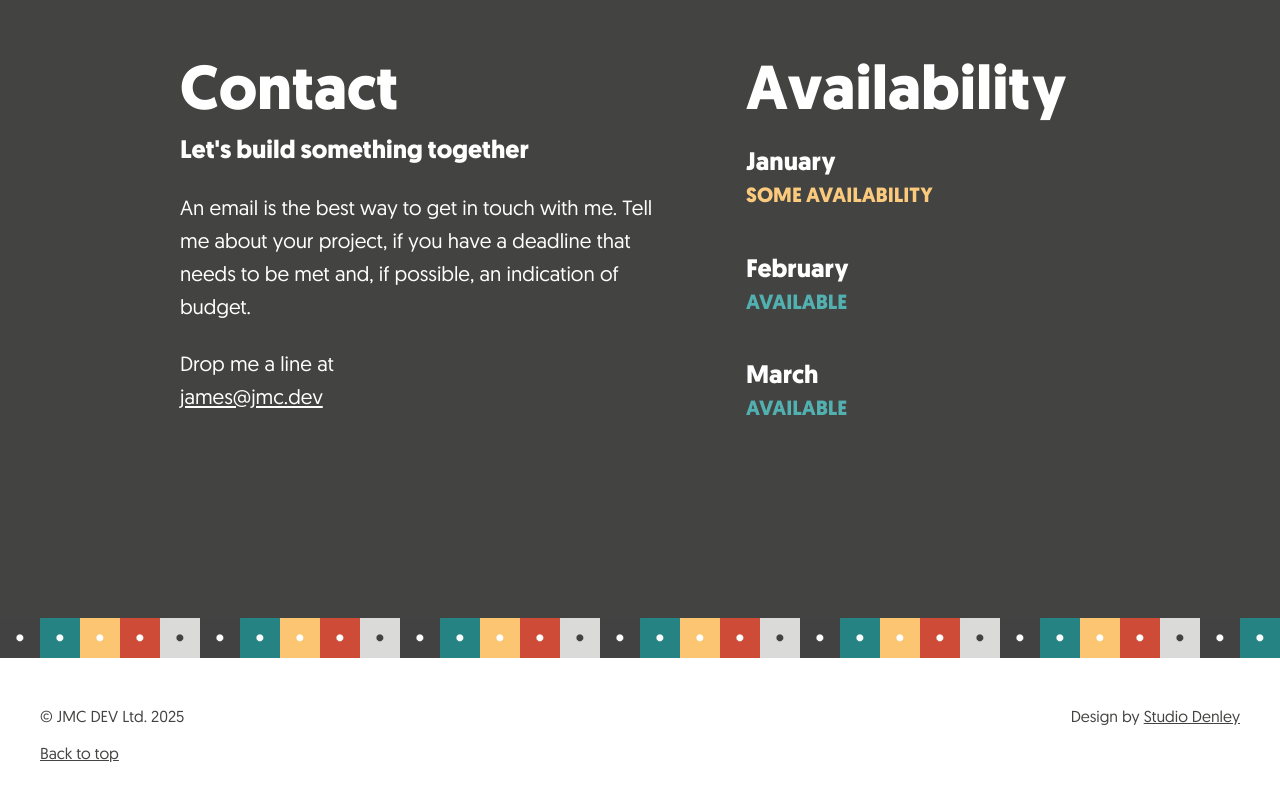
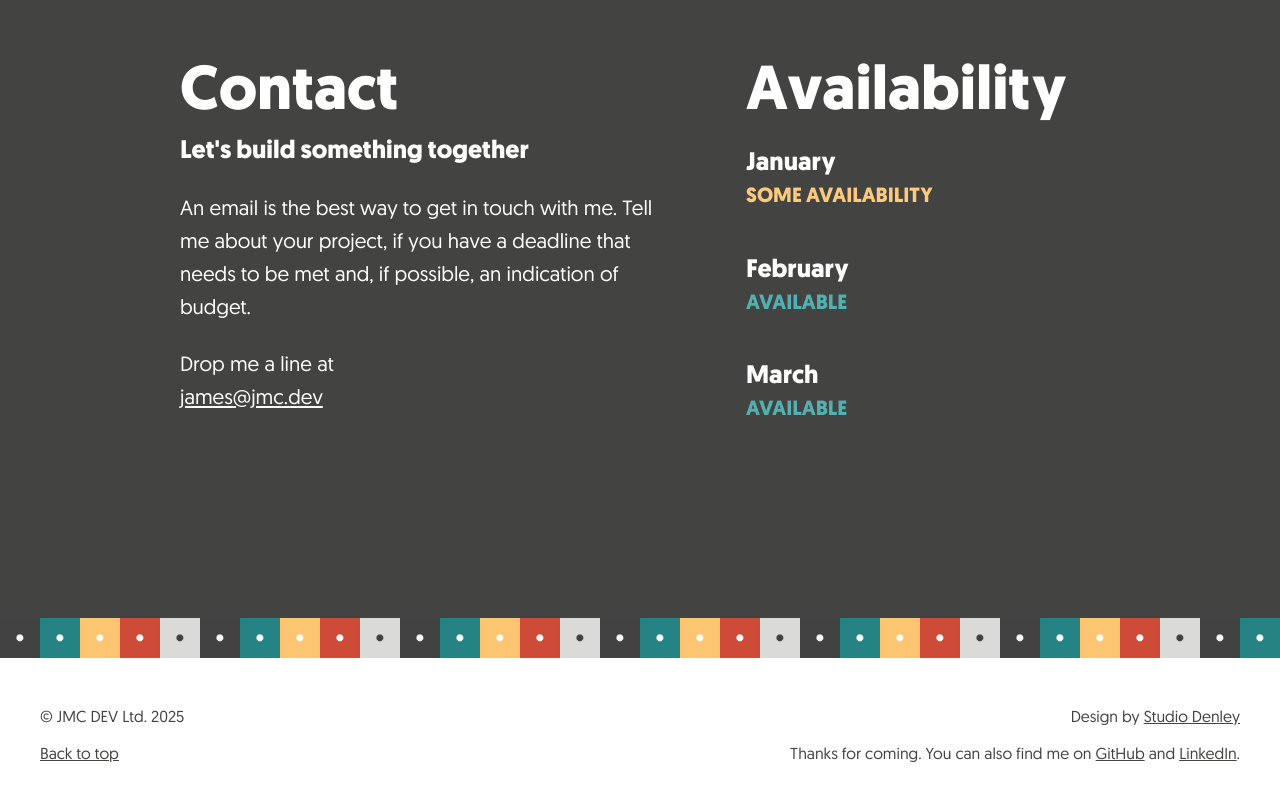
Before and after one commit to greenandlonely/jmc.dev, an Eleventy site: page index.html in a window 1280 px wide. Shown: the part 3342-4142 px from the top of the page. Built offline with nearby package versions, Linux system fonts and the light colour scheme; Eleventy itself is replaced by a stand-in of ours; files that its build step writes are made by us from their sources.

Commit message:
Add footer links

```diff
--- a/_includes/_footer.html
+++ b/_includes/_footer.html
@@ -8,11 +8,35 @@
           <a href="#intro">Back to top</a>
         </div>
       </div>
-      <div class="grid__col lg:text-right mt-lg lg:mt-0">
-        Design by
-        <a href="https://studiodenley.co.uk/" title="External link"
-          >Studio Denley</a
-        >
+      <div
+        class="grid__col lg:text-right mt-lg lg:mt-0 d-flex direction-column gap-md"
+      >
+        <div>
+          Design by
+          <a
+            href="https://studiodenley.co.uk/"
+            title="External link to Studio Denley"
+            >Studio Denley</a
+          >
+        </div>
+        <aside>
+          <p class="text-xs">
+            Thanks for coming. You can also find me on
+            <a
+              href="https://github.com/greenandlonely"
+              rel="external"
+              title="External link to my GitHub page"
+              >GitHub</a
+            >
+            and
+            <a
+              href="https://www.linkedin.com/in/jmc-dev/"
+              rel="external"
+              title="External link to my LinkedIn profile"
+              >LinkedIn</a
+            >.
+          </p>
+        </aside>
       </div>
     </div>
   </div>
```
